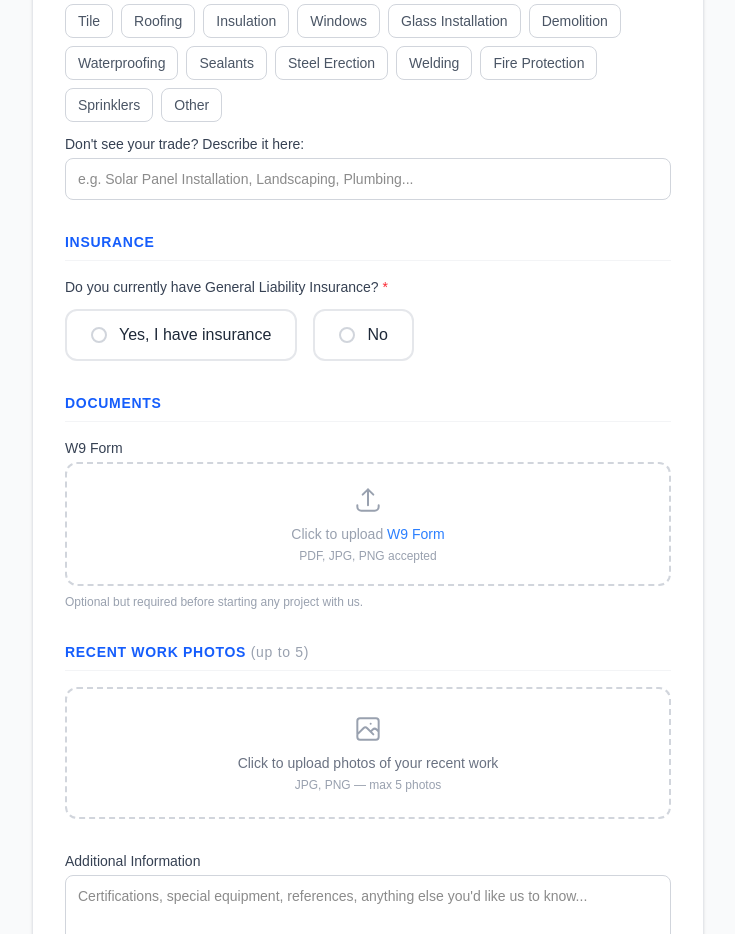
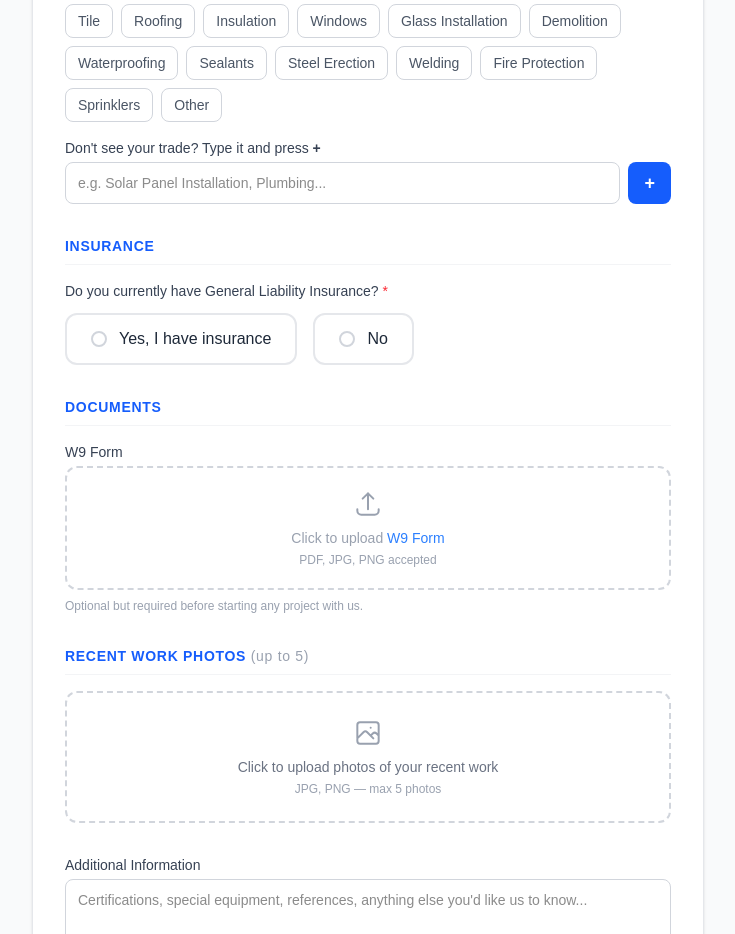
Before and after one commit to taylord0410/tayco-crm, a Next.js app: page /registro in a window 1280 px wide. Shown: the part 860-1794 px from the top of the page, without its empty margins (272-1007 px from the left). Built offline with nearby package versions, Linux system fonts and the light colour scheme.

Commit message:
custom trades se agregan como tags al presionar +

```diff
--- a/app/registro/page.tsx
+++ b/app/registro/page.tsx
@@ -48,11 +48,11 @@ export default function Registro() {
     crewSize: '',
     yearsExperience: '',
     trades: [] as string[],
-    otherTrade: '',
     citiesServed: '',
     hasInsurance: '' as 'yes' | 'no' | '',
     generalNotes: '',
   })
+  const [otherTrade, setOtherTrade] = useState('')
   const [w9File, setW9File] = useState<File | null>(null)
   const [workPhotos, setWorkPhotos] = useState<File[]>([])
   const [submitted, setSubmitted] = useState(false)
@@ -69,6 +69,13 @@ export default function Registro() {
       ...p,
       trades: p.trades.includes(trade) ? p.trades.filter(t => t !== trade) : [...p.trades, trade],
     }))
+  }
+
+  function addOtherTrade() {
+    const val = otherTrade.trim()
+    if (!val || form.trades.includes(val)) return
+    setForm(p => ({ ...p, trades: [...p.trades, val] }))
+    setOtherTrade('')
   }
 
   async function uploadFile(file: File, name: string): Promise<string> {
@@ -111,7 +118,6 @@ export default function Registro() {
 
       const notes = [
         form.yearsExperience ? `Years of experience: ${form.yearsExperience}` : '',
-        form.otherTrade ? `Other trade/specialty: ${form.otherTrade}` : '',
         form.hasInsurance === 'yes' ? 'Has insurance: YES' : 'Has insurance: NO',
         w9Url ? `W9 Document: ${w9Url}` : '',
         photoUrls.length > 0 ? `Work Photos:\n${photoUrls.map((u, i) => `  Photo ${i + 1}: ${u}`).join('\n')}` : '',
@@ -248,18 +254,36 @@ export default function Registro() {
               ))}
             </div>
 
-            {/* Other trade text field */}
-            <div className="mt-3">
+            {/* Other trade */}
+            <div className="mt-4">
               <label className="block text-sm font-medium text-gray-700 mb-1">
-                Don&apos;t see your trade? Describe it here:
+                Don&apos;t see your trade? Type it and press <strong>+</strong>
               </label>
-              <input
-                type="text"
-                placeholder="e.g. Solar Panel Installation, Landscaping, Plumbing..."
-                className="w-full border border-gray-300 rounded-lg px-3 py-2.5 text-sm focus:outline-none focus:ring-2 focus:ring-blue-500"
-                value={form.otherTrade}
-                onChange={e => set('otherTrade', e.target.value)}
-              />
+              <div className="flex gap-2">
+                <input
+                  type="text"
+                  placeholder="e.g. Solar Panel Installation, Plumbing..."
+                  className="flex-1 border border-gray-300 rounded-lg px-3 py-2.5 text-sm focus:outline-none focus:ring-2 focus:ring-blue-500"
+                  value={otherTrade}
+                  onChange={e => setOtherTrade(e.target.value)}
+                  onKeyDown={e => { if (e.key === 'Enter') { e.preventDefault(); addOtherTrade() } }}
+                />
+                <button
+                  type="button"
+                  onClick={addOtherTrade}
+                  className="bg-blue-600 hover:bg-blue-700 text-white font-bold px-4 rounded-lg text-lg transition-colors"
+                >+</button>
+              </div>
+              {form.trades.filter(t => !['Cleaning','Drywall','Painting','HVAC','Concrete','Masonry','Flooring','Tile','Roofing','Insulation','Windows','Glass Installation','Demolition','Waterproofing','Sealants','Steel Erection','Welding','Fire Protection','Sprinklers','Other'].includes(t)).length > 0 && (
+                <div className="mt-2 flex flex-wrap gap-2">
+                  {form.trades.filter(t => !['Cleaning','Drywall','Painting','HVAC','Concrete','Masonry','Flooring','Tile','Roofing','Insulation','Windows','Glass Installation','Demolition','Waterproofing','Sealants','Steel Erection','Welding','Fire Protection','Sprinklers','Other'].includes(t)).map((t, i) => (
+                    <span key={i} className="flex items-center gap-1.5 bg-blue-600 text-white text-sm font-medium px-3 py-1 rounded-lg">
+                      {t}
+                      <button type="button" onClick={() => setForm(p => ({ ...p, trades: p.trades.filter(x => x !== t) }))} className="hover:text-red-200 text-white ml-0.5">✕</button>
+                    </span>
+                  ))}
+                </div>
+              )}
             </div>
           </div>
 
```
